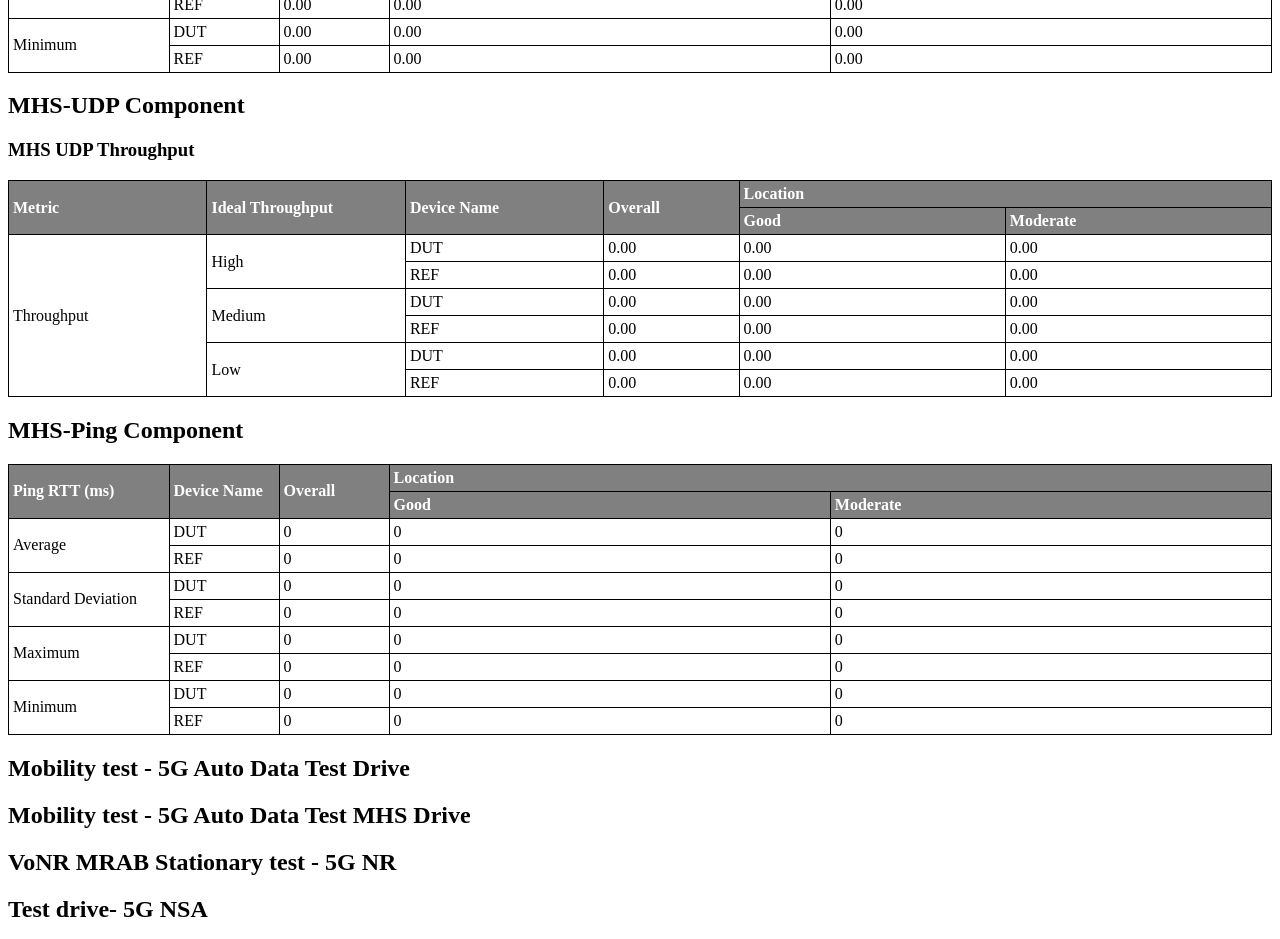
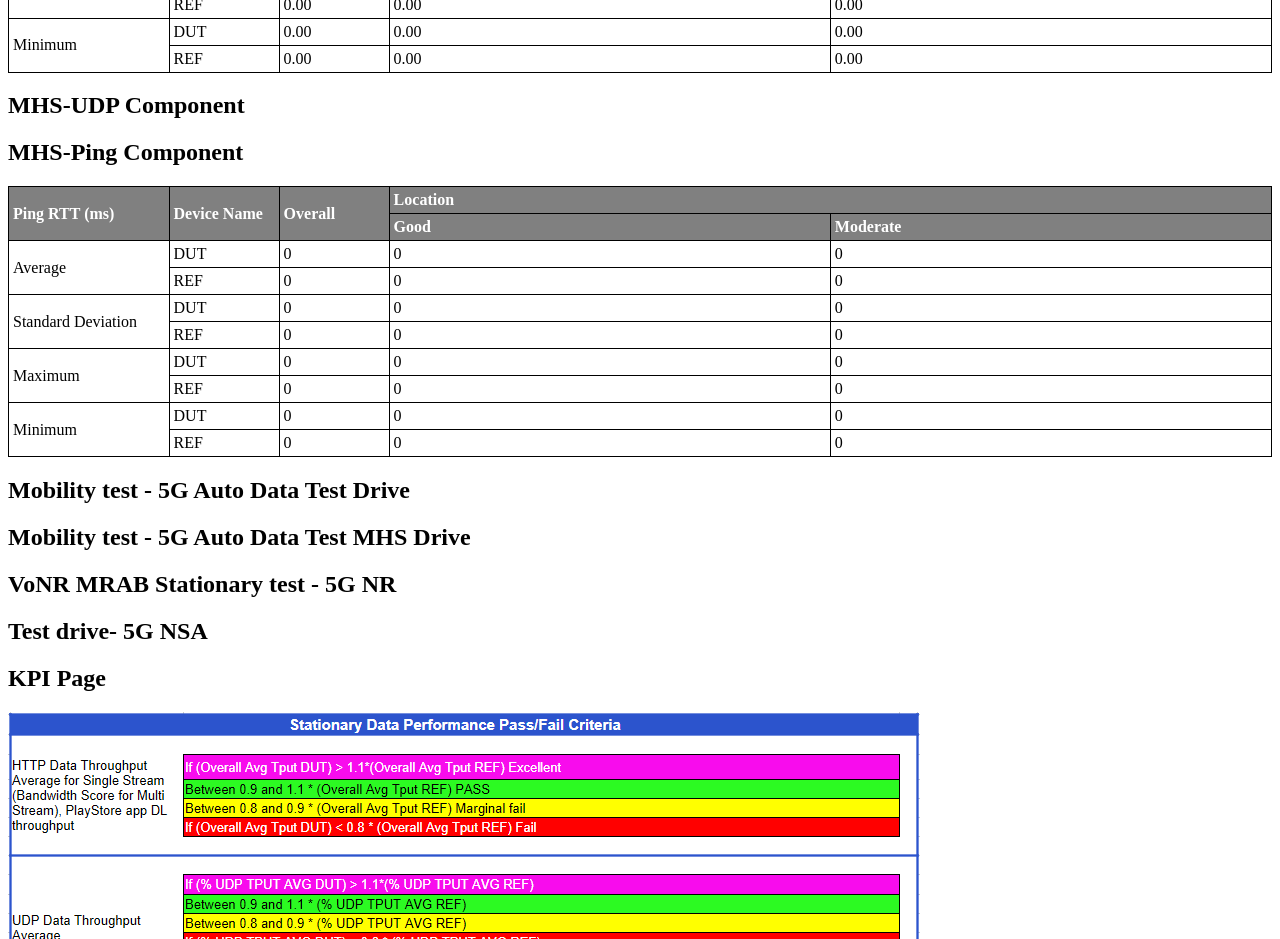
Before and after one commit to LiJieSu0/Fit4Launch_Report, a React (Create React App) app in the folder report-generator-app/: page / in a window 1280 px wide. Shown: the part 6780-7719 px from the top of the page. Built offline with nearby package versions, Linux system fonts and the light colour scheme; what chartjs-plugin-datalabels would draw is missing.

Commit message:
remove udp table from MHS

```diff
--- a/report-generator-app/src/ReportDetails/DataPerformance/MHS/Dp_MHS_Udp_Component.js
+++ b/report-generator-app/src/ReportDetails/DataPerformance/MHS/Dp_MHS_Udp_Component.js
@@ -4,18 +4,12 @@ import DpMHSUdpTable from "./Table/DpMHSUdpTable";
 function Dp_MHS_Udp_Component() {
   // Placeholder for data fetching or state management
   const data = [
-    { metric: "Throughput", idealThroughput: "High", deviceName: "DUT", location: { good: 0, moderate: 0 } },
-    { metric: "Throughput", idealThroughput: "High", deviceName: "REF", location: { good: 0, moderate: 0 } },
-    { metric: "Throughput", idealThroughput: "Medium", deviceName: "DUT", location: { good: 0, moderate: 0 } },
-    { metric: "Throughput", idealThroughput: "Medium", deviceName: "REF", location: { good: 0, moderate: 0 } },
-    { metric: "Throughput", idealThroughput: "Low", deviceName: "DUT", location: { good: 0, moderate: 0 } },
-    { metric: "Throughput", idealThroughput: "Low", deviceName: "REF", location: { good: 0, moderate: 0 } },
+
   ];
 
   return (
     <div className='page-content'>
       <h2>MHS-UDP Component</h2>
-      <DpMHSUdpTable data={data} tableName="MHS UDP Throughput" />
     </div>
   );
 }
--- a/report-generator-app/src/ReportDetails/DataPerformance/MHS/Table/DpMHSUdpTable.js
+++ /dev/null
@@ -1,82 +0,0 @@
-import React from 'react';
-
-function DpMHSUdpTable({ data, tableName }) {
-  const calculateOverallAverage = (good, moderate) => {
-    const sum = parseFloat(good) + parseFloat(moderate);
-    return (sum / 2).toFixed(2); // Calculate average and format to 2 decimal places
-  };
-
-  const getRowSpan = (currentMetric, currentIdealThroughput) => {
-    let count = 0;
-    for (let i = 0; i < data.length; i++) {
-      if (data[i].metric === currentMetric && data[i].idealThroughput === currentIdealThroughput) {
-        count++;
-      }
-    }
-    return count;
-  };
-
-  const getMetricRowSpan = (currentMetric) => {
-    let count = 0;
-    for (let i = 0; i < data.length; i++) {
-      if (data[i].metric === currentMetric) {
-        count++;
-      }
-    }
-    return count;
-  };
-
-  let lastMetric = null;
-  let lastIdealThroughput = null;
-
-  return (
-    <div className="">
-      <h3>{tableName}</h3>
-      <table className="general-table-style udp-stationary-details-table">
-        <thead>
-          <tr>
-            <th rowSpan="2">Metric</th>
-            <th rowSpan="2">Ideal Throughput</th>
-            <th rowSpan="2">Device Name</th>
-            <th rowSpan="2">Overall</th>
-            <th colSpan="2">Location</th>
-          </tr>
-          <tr>
-            <th>Good</th>
-            <th>Moderate</th>
-          </tr>
-        </thead>
-        <tbody>
-          {data.map((row, index) => {
-            const showMetric = row.metric !== lastMetric;
-            const showIdealThroughput = row.idealThroughput !== lastIdealThroughput || showMetric;
-
-            if (showMetric) {
-              lastMetric = row.metric;
-              lastIdealThroughput = row.idealThroughput;
-            } else if (showIdealThroughput) {
-              lastIdealThroughput = row.idealThroughput;
-            }
-
-            return (
-              <tr key={index}>
-                {showMetric && (
-                  <td rowSpan={getMetricRowSpan(row.metric)}>{row.metric}</td>
-                )}
-                {showIdealThroughput && (
-                  <td rowSpan={getRowSpan(row.metric, row.idealThroughput)}>{row.idealThroughput}</td>
-                )}
-                <td>{row.deviceName}</td>
-                <td>{calculateOverallAverage(row.location.good, row.location.moderate)}</td>
-                <td>{row.location.good.toFixed(2)}</td>
-                <td>{row.location.moderate.toFixed(2)}</td>
-              </tr>
-            );
-          })}
-        </tbody>
-      </table>
-    </div>
-  );
-}
-
-export default DpMHSUdpTable;
```
